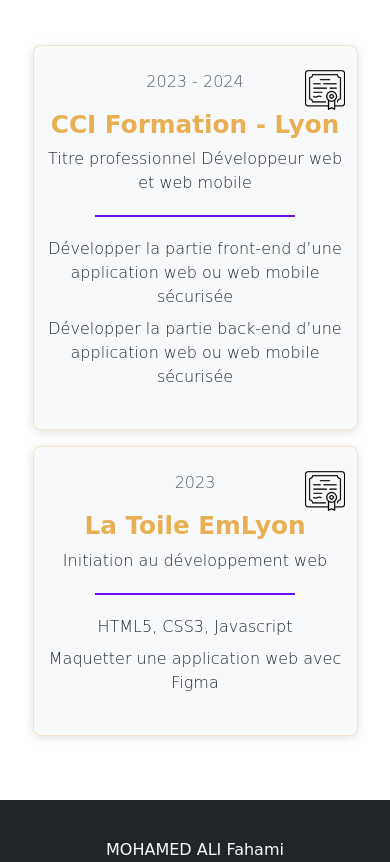
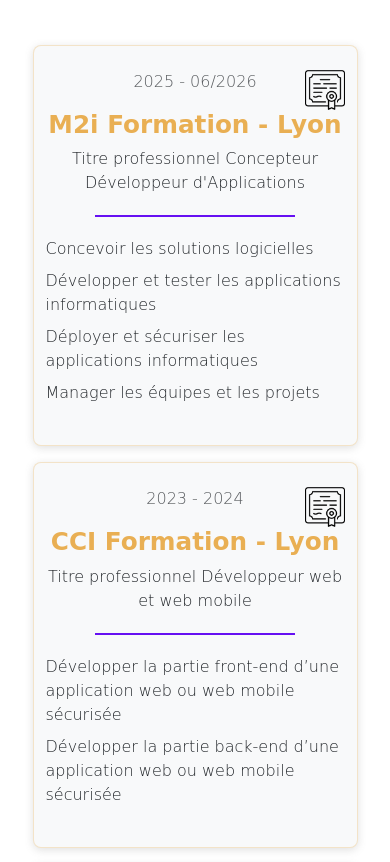
Before and after one commit to Cassius269/html-css-bootstrap-cv, a website built with Vite: page src/index.html in a window 390 px wide. Shown: the part 5832-6694 px from the top of the page. Built offline with nearby package versions, Linux system fonts and the light colour scheme; files whose address does not match are found by name; a web font is replaced by a local one.

Commit message:
ajout de la formation de m2i CDA

```diff
--- a/src/index.html
+++ b/src/index.html
@@ -78,7 +78,7 @@
         <section class="mt-4" id="sectionBanner">
             <!-- Bannière pour montrer qu'une formation est en cours -->
             <article class="bg-primary overflow-hidden d-none d-md-block">
-                <h6 class="banner">À la recherche d’un CDI comme développeur PHP/Symfony dès maintenant, ou d’une alternance à partir de septembre 2026.</h6>
+                <h6 class="banner p-3 pt-4">À la recherche d’un CDI comme développeur PHP/Symfony dès maintenant, ou d’une alternance à partir de septembre 2026.</h6>
             </article>
         </section>
         <!-- Section Compétences -->
@@ -283,8 +283,23 @@
  <!-- Section présentant le parcours éducatif -->
         <section class="container-fluid text-center py-5" id="sectionEducation">
             <h2 class="text-uppercase text-center p-md-5">éducation</h2>
-            <div class="row d-flex justify-content-around gap-3 mt-5">
-                 <article class="col-10 col-md-4 py-4 rounded-3 shadow-sm">
+            <div class="row d-flex justify-content-around gap-3 gap-md-4 mt-5">
+                <article class="col-10 col-md-4 py-4 rounded-3 shadow-sm">
+                    <div class="position-relative">
+                        <p class="text-muted">2025 - 06/2026</p>
+                        <img class="position-absolute top-0 end-0" src="/assets/images/certificate.png" alt="icône représentant un diplôme" width="40">
+                    </div>
+                    <h2 class="text-primary fw-bold">M2i Formation - Lyon</h2>
+                    <p>Titre professionnel Concepteur Développeur d'Applications</p>
+                    <div class="divDivider"></div>
+                    <ul class="list-unstyled text-start">
+                        <li>Concevoir les solutions logicielles </li>
+                        <li>Développer et tester les applications informatiques</li>
+                        <li>Déployer et sécuriser les applications informatiques</li>
+                        <li>Manager les équipes et les projets</li>
+                    </ul>
+                </article>
+                <article class="col-10 col-md-4 py-4 rounded-3 shadow-sm">
                     <div class="position-relative">
                         <p class="text-muted">2023 - 2024</p>
                         <img class="position-absolute top-0 end-0" src="/assets/images/certificate.png" alt="icône représentant un diplôme" width="40">
@@ -292,7 +307,7 @@
                     <h2 class="text-primary fw-bold">CCI Formation - Lyon</h2>
                     <p>Titre professionnel Développeur web et web mobile</p>
                     <div class="divDivider"></div>
-                    <ul class="list-unstyled">
+                    <ul class="list-unstyled text-start">
                         <li>Développer la partie front-end d’une application web ou web mobile sécurisée </li>
                         <li>Développer la partie back-end d’une application web ou web mobile sécurisée </li>
                     </ul>
@@ -305,7 +320,7 @@
                     <h2 class="text-primary fw-bold">La Toile EmLyon</h2>
                     <p>Initiation au développement web</p>
                     <div class="divDivider"></div>
-                    <ul class="list-unstyled">
+                    <ul class="list-unstyled text-start">
                         <li>HTML5, CSS3, Javascript</li>
                         <li>Maquetter une application web avec Figma</li>
                     </ul>
```
